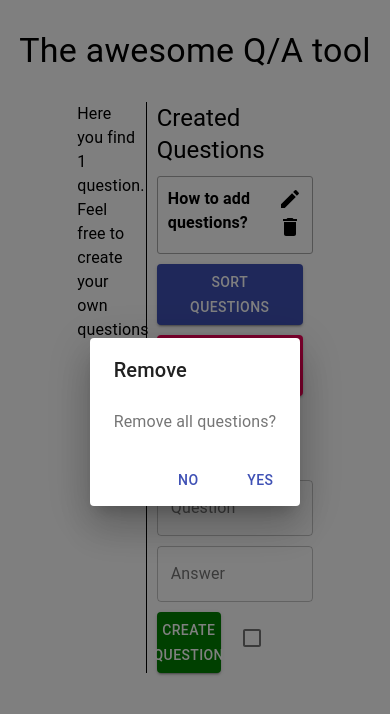
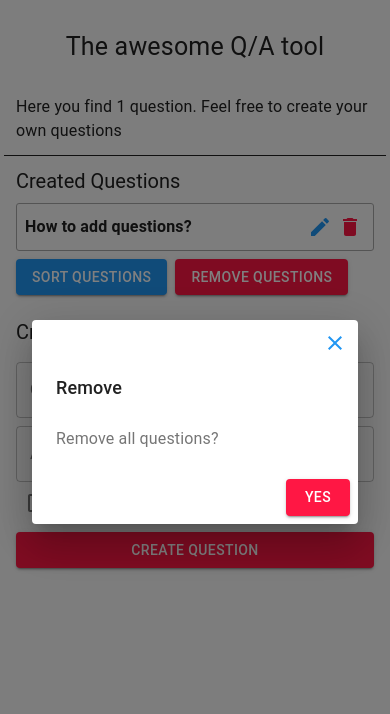
Before and after one commit to marcowilliam/qa-tool, a React (Create React App) app: page / in a window 390 px wide. Both pictures are taken after a click on the button "REMOVE QUESTIONS". Shown: the top 714 px of the page. Built offline with nearby package versions, Linux system fonts and the light colour scheme.

Commit message:
Make it responsive with own theme

```diff
--- a/src/components/questions/EditQuestionDialog.jsx
+++ b/src/components/questions/EditQuestionDialog.jsx
@@ -3,17 +3,20 @@ import PropTypes from 'prop-types';
 import Dialog from '@material-ui/core/Dialog';
 import DialogContent from '@material-ui/core/DialogContent';
 import QuestionsForm from './QuestionsForm';
+import DialogCloseButton from '../shared/DialogCloseButton'
 
 const EditQuestionDialog = ({ question, setQuestion, handleConfirm }) => {
-
     return (
         <>
             <Dialog
+                fullWidth={true}
+                maxWidth={'sm'}
                 open={!!question}
                 onClose={() => setQuestion(undefined)}
                 aria-labelledby="alert-dialog-title"
                 aria-describedby="alert-dialog-description"
             >
+                <DialogCloseButton handleClose={() => setQuestion(undefined)}/>
                 <DialogContent>
                     <QuestionsForm questionObject={question} handleEditQuestion={handleConfirm} />
                 </DialogContent>
--- a/src/components/questions/QuestionsForm.jsx
+++ b/src/components/questions/QuestionsForm.jsx
@@ -52,7 +52,7 @@ const QuestionsForm = ({ questionObject, handleCreateQuestion, handleEditQuestio
                 }}
             >
                 {({ handleChange, values }) => (
-                    <Form>
+                    <Form className={classes.form}>
                         <div className={classes.formRow}>
                             <TextField
                                 fullWidth
@@ -77,23 +77,20 @@ const QuestionsForm = ({ questionObject, handleCreateQuestion, handleEditQuestio
                             />
                             <ErrorMessage className={classes.errorMessage} name="answer" component="div" />
                         </div>
+                        <Checkbox
+                            checked={isDelayAdded}
+                            onChange={(event) => setIsDelayAdded(event.target.checked)}
+                            value="isDelayAdded"
+                        />
                         <LoadingButton
                             isLoading={isCreatingQuestion}
                             type="submit"
                             variant="contained"
-                            color="primary"
+                            color="secondary"
                             className={classes.button}
                         >
                             {`${questionObject ? 'Edit' : 'Create'} question`}
                         </LoadingButton>
-                        <Checkbox
-                            checked={isDelayAdded}
-                            onChange={(event) => setIsDelayAdded(event.target.checked)}
-                            value="isDelayAdded"
-                            inputProps={{
-                                'aria-label': 'primary checkbox',
-                            }}
-                        />
                     </Form>
                 )}
             </Formik>
@@ -107,22 +104,24 @@ QuestionsForm.propTypes = {
     handleEditQuestion: PropTypes.func,
 }
 
-const useStyles = makeStyles({
+const useStyles = makeStyles((theme) => ({
+    form: {
+        marginTop: theme.spacing(2),
+        marginBottom: theme.spacing(2),
+    },
     formRow: {
-        marginTop: 10,
-        height: '10%'
+        marginTop: theme.spacing(1),
     },
     button: {
-        marginTop: 10,
-        marginRight: 10,
-        background: 'green',
-        color: 'white',
-        width: '30%',
+        marginTop: theme.spacing(1),
+        marginRight: theme.spacing(1),
+        width: '100%',
     },
     errorMessage: {
+        margin: theme.spacing(0.5),
         color: '#e50000',
         fontSize: 10,
     }
-});
+}));
 
 export default QuestionsForm;
--- a/src/components/questions/QuestionsList.jsx
+++ b/src/components/questions/QuestionsList.jsx
@@ -6,6 +6,7 @@ import Collapse from '@material-ui/core/Collapse';
 import SnackbarContent from '@material-ui/core/SnackbarContent';
 import DeleteIcon from '@material-ui/icons/Delete';
 import EditIcon from '@material-ui/icons/Edit';
+import IconButton from '@material-ui/core/IconButton';
 
 const QuestionsList = ({ questions, handleEditQuestionClick, handleDeleteQuestionClick }) => {
     const classes = useStyles();
@@ -29,8 +30,12 @@ const QuestionsList = ({ questions, handleEditQuestionClick, handleDeleteQuestio
                     </Collapse>
                 </div>
                 <div>
-                    <EditIcon onClick={() => handleEditQuestionClick(questionObject)} className={classes.questionAction} />
-                    <DeleteIcon onClick={() => handleDeleteQuestionClick(questionObject)} className={classes.questionAction} />
+                    <IconButton size="small"  onClick={() => handleEditQuestionClick(questionObject)} color="primary">
+                        <EditIcon  />
+                    </IconButton>
+                    <IconButton size="small" onClick={() => handleDeleteQuestionClick(questionObject)} color="secondary">
+                        <DeleteIcon />
+                    </IconButton>
                 </div>
             </div>
         ));
@@ -43,28 +48,25 @@ QuestionsList.propTypes = {
     handleDeleteQuestionClick: PropTypes.func.isRequired,
 }
 
-const useStyles = makeStyles({
+const useStyles = makeStyles((theme) => ({
     questionsRow: {
         display: 'flex',
         justifyContent: 'space-between',
+        alignItems: 'center',
         border: '1px solid #A9A9A9',
         borderRadius: '3px',
-        marginTop: 10,
-        padding: 10,
+        marginTop: theme.spacing(1),
+        padding: theme.spacing(1),
     },
     questionText: {
         fontWeight: 'bold',
         cursor: 'pointer'
     },
-    questionAction: {
-        cursor: 'pointer',
-        marginLeft: 20
-    },
     snackbar: {
-        marginTop: 10,
-        background: '#e50000',
+        marginTop: theme.spacing(1),
+        backgroundColor: 'red',
         color: 'white',
     },
-});
+}));
 
 export default QuestionsList;
--- a/src/components/questions/QuestionsListWrapper.jsx
+++ b/src/components/questions/QuestionsListWrapper.jsx
@@ -94,11 +94,11 @@ QuestionsListWrapper.propTypes = {
     handleDeleteQuestion: PropTypes.func.isRequired,
 }
 
-const useStyles = makeStyles({
+const useStyles = makeStyles((theme) => ({
     button: {
-        marginTop: 10,
-        marginRight: 10,
+        marginTop: theme.spacing(1),
+        marginRight: theme.spacing(1),
     },
-});
+}));
 
 export default QuestionsListWrapper;
--- a/src/components/shared/AlertDialog.jsx
+++ b/src/components/shared/AlertDialog.jsx
@@ -1,38 +1,41 @@
 import React from 'react';
 import PropTypes from 'prop-types';
+import { makeStyles } from '@material-ui/core/styles';
 import Button from '@material-ui/core/Button';
 import Dialog from '@material-ui/core/Dialog';
 import DialogActions from '@material-ui/core/DialogActions';
 import DialogContent from '@material-ui/core/DialogContent';
 import DialogContentText from '@material-ui/core/DialogContentText';
 import DialogTitle from '@material-ui/core/DialogTitle';
+import DialogCloseButton from './DialogCloseButton'
 
 const AlertDialog = ({ open, title, description, setOpen, handleConfirm }) => {
+    const classes = useStyles();
 
     return (
-        <>
+        <div className={classes.dialog}>
             <Dialog
+                fullWidth={true}
+                maxWidth={'xs'}
                 open={open}
                 onClose={() => setOpen(false)}
                 aria-labelledby="alert-dialog-title"
                 aria-describedby="alert-dialog-description"
             >
+                <DialogCloseButton handleClose={() => setOpen(false)}/>
                 <DialogTitle id="alert-dialog-title">{title}</DialogTitle>
                 <DialogContent>
                     <DialogContentText id="alert-dialog-description">
-                        { description }
+                        {description}
                     </DialogContentText>
                 </DialogContent>
                 <DialogActions>
-                    <Button onClick={() => setOpen(false)} color="primary">
-                        No
-                    </Button>
-                    <Button onClick={handleConfirm} color="primary" autoFocus>
+                    <Button onClick={handleConfirm} color="secondary" variant="contained" autoFocus>
                         Yes
                     </Button>
                 </DialogActions>
             </Dialog>
-        </>
+        </div>
     );
 }
 
@@ -44,4 +47,10 @@ AlertDialog.propTypes = {
     handleConfirm: PropTypes.func.isRequired,
 }
 
+const useStyles = makeStyles((theme) => ({
+    dialog: {
+        width: '500px',
+    },
+}));
+
 export default AlertDialog;
--- /dev/null
+++ b/src/components/shared/DialogCloseButton.jsx
@@ -0,0 +1,31 @@
+import React from 'react';
+import PropTypes from 'prop-types';
+import { makeStyles } from '@material-ui/core/styles';
+import CloseIcon from '@material-ui/icons/Close';
+import IconButton from '@material-ui/core/IconButton';
+
+const DialogCloseButton = ({ handleClose }) => {
+    const classes = useStyles();
+
+    return (
+        <div className={classes.closeButton} onClick={handleClose}>
+            <IconButton size="small" color="primary">
+                <CloseIcon />
+            </IconButton>
+        </div>
+    )
+}
+
+const useStyles = makeStyles((theme) => ({
+    closeButton: {
+        marginLeft: 'auto',
+        paddingRight: theme.spacing(1),
+        marginTop: theme.spacing(1),
+    }
+}));
+
+DialogCloseButton.propTypes = {
+    handleClose: PropTypes.func.isRequired,
+}
+
+export default DialogCloseButton;
--- a/src/containers/Home.jsx
+++ b/src/containers/Home.jsx
@@ -7,6 +7,8 @@ import QuestionsListWrapper from '../components/questions/QuestionsListWrapper'
 import QuestionsForm from '../components/questions/QuestionsForm'
 import QuestionsCounter from '../components/questions/QuestionsCounter'
 import Typography from '@material-ui/core/Typography';
+import Container from '@material-ui/core/Container';
+import Grid from '@material-ui/core/Grid';
 
 const Home = ({ questions, createQuestion, setQuestions }) => {
     const classes = useStyles();
@@ -28,15 +30,20 @@ const Home = ({ questions, createQuestion, setQuestions }) => {
     }
 
     return (
-        <>
+        <Container maxWidth='md'>
+            {/* <> */}
             <div className={classes.header}>
                 <Typography variant='h4'> The awesome Q/A tool</Typography>
             </div>
-            <div className={classes.content}>
-                <div className={classes.questionsCounterContainer}>
+            <Grid container spacing={3} className={classes.gridContainer}>
+                {/* <div className={classes.content}> */}
+                {/* <div className={classes.questionsCounterContainer}> */}
+                <Grid item md={3} xs={12}>
                     <QuestionsCounter questionsLength={questions.length} />
-                </div>
-                <div className={classes.questionsListContainer}>
+                </Grid>
+                {/* </div> */}
+                {/* <div className={classes.questionsListContainer}> */}
+                <Grid item md={9} xs={12} className={classes.questionsListGrid}>
                     <QuestionsListWrapper
                         questions={questions}
                         handleEditQuestion={handleEditQuestion}
@@ -45,37 +52,52 @@ const Home = ({ questions, createQuestion, setQuestions }) => {
                     <div className={classes.separator}>
                         <QuestionsForm handleCreateQuestion={createQuestion} />
                     </div>
-                </div>
-            </div>
-        </>
+                </Grid>
+                {/* </div> */}
+                {/* </div> */}
+            </Grid>
+            {/* </> */}
+        </Container>
     );
 };
 
-const useStyles = makeStyles({
+const useStyles = makeStyles((theme) => ({
+    root: {
+        flexGrow: 1,
+    },
     header: {
-        marginTop: 30,
+        marginTop: theme.spacing(4),
+        marginBottom: theme.spacing(4),
         width: '100%',
         textAlign: 'center',
     },
-    content: {
-        marginTop: 30,
-        display: 'flex',
-        width: '100%',
-        justifyContent: 'center',
+    // content: {
+    //     marginTop: theme.spacing(4),
+    //     display: 'flex',
+    //     width: '100%',
+    //     justifyContent: 'center',
+    // },
+    // questionsCounterContainer: {
+    //     width: '15%',
+    //     marginRight: theme.spacing(2),
+    // },
+    gridContainer: {
+        // background: 'red'
     },
-    questionsCounterContainer: {
-        width: '15%',
-        marginRight: 10,
-    },
-    questionsListContainer: {
-        width: '40%',
+    questionsListGrid: {
+        // width: '100%',
+        [theme.breakpoints.up('md')]: {
         borderLeft: '1px solid',
-        paddingLeft: 10,
+        },
+        [theme.breakpoints.down('sm')]: {
+            borderTop: '1px solid',
+        },
+        // paddingLeft: theme.spacing(1),
     },
     separator: {
-        marginTop: 10,
+        marginTop: theme.spacing(3),
     }
-});
+}));
 
 Home.propTypes = {
     questions: PropTypes.array.isRequired,
--- a/src/index.js
+++ b/src/index.js
@@ -1,14 +1,30 @@
 import React from 'react';
 import ReactDOM from 'react-dom';
-import './index.css';
+import CssBaseline from '@material-ui/core/CssBaseline';
+import { createMuiTheme, responsiveFontSizes } from '@material-ui/core/styles';
+import { ThemeProvider } from '@material-ui/styles';
 import App from './App';
 import * as serviceWorker from './serviceWorker';
 import { Provider } from 'react-redux';
 import store from './store';
+import { blue, red } from '@material-ui/core/colors';
+
+const theme = {
+    palette: {
+        primary: blue,
+        secondary: red,
+    },
+}
+
+let muiTheme = createMuiTheme(theme);
+muiTheme = responsiveFontSizes(muiTheme);
 
 ReactDOM.render(
     <Provider store={store}>
-        <App />
+        <ThemeProvider theme={muiTheme}>
+            <App />
+            <CssBaseline />
+        </ThemeProvider>
     </Provider>,
     document.getElementById('root'));
 
```
